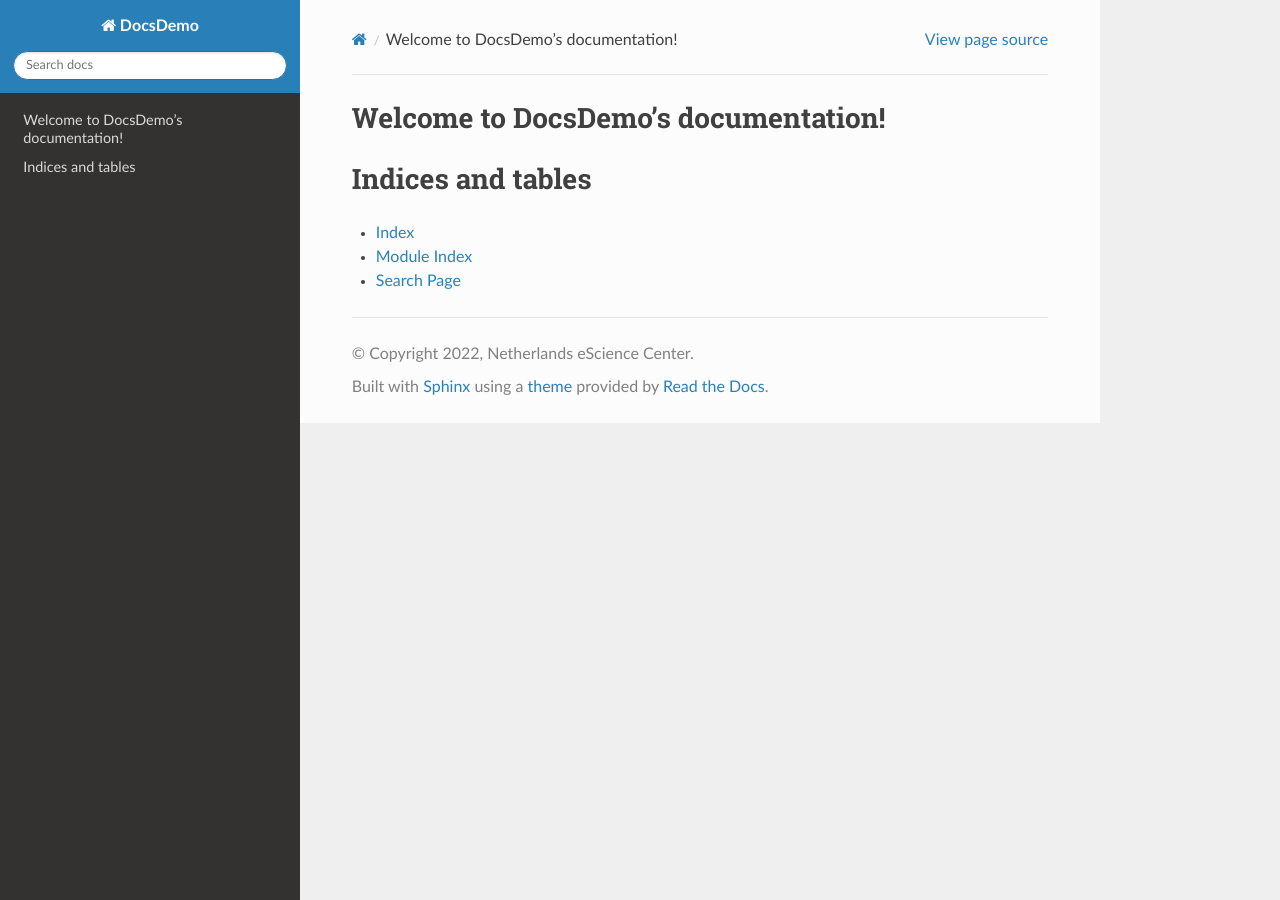
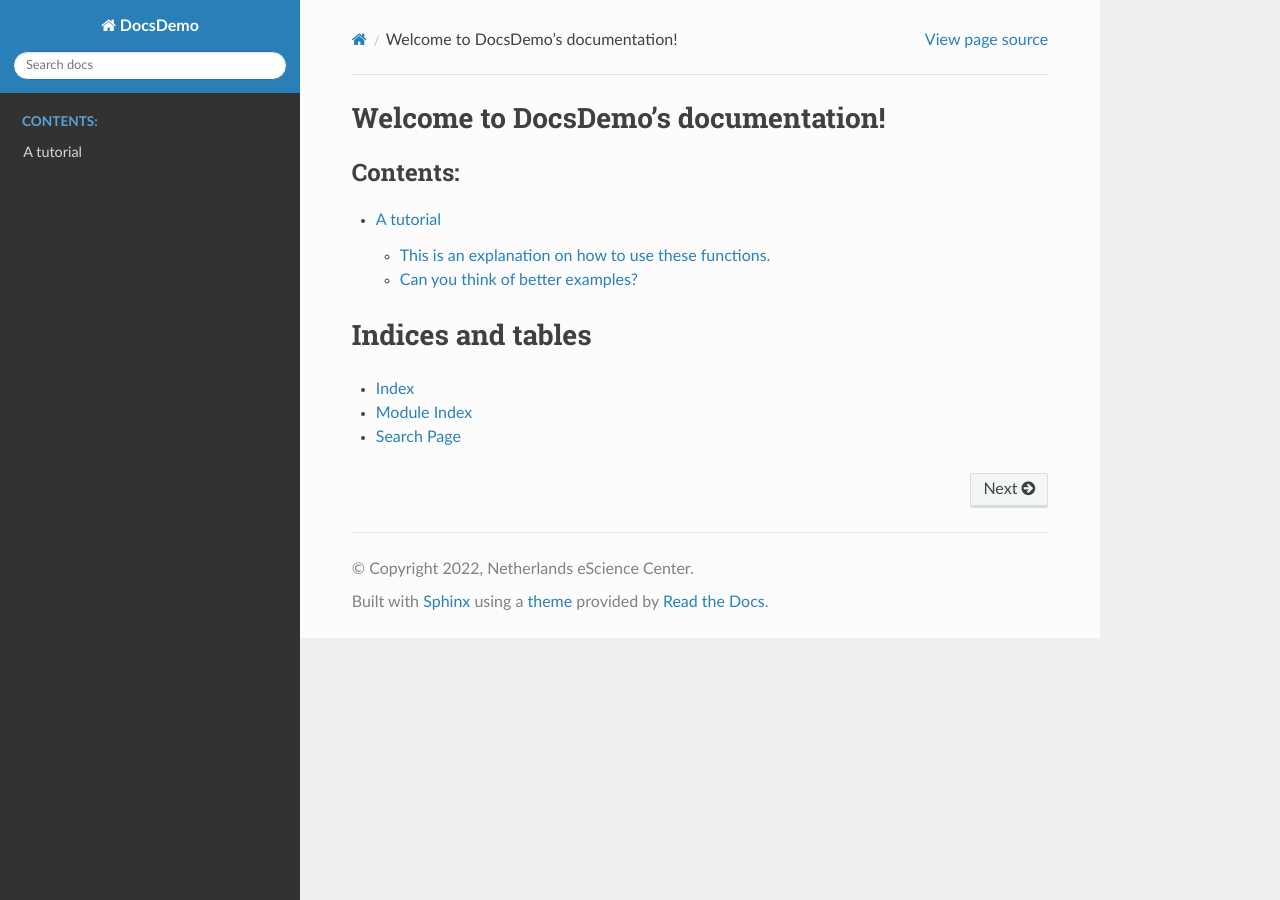
Before and after one commit to bvreede/docsdemo, a Sphinx documentation site: the page built from docs/index.rst, in a window 1280 px wide. Built offline with Sphinx 7.4.7 and the Read the Docs theme 2.0.0, drawn with Linux system fonts in a browser that asks for light colours.

```diff
--- /dev/null
+++ b/docs/extra_info.rst
@@ -0,0 +1,22 @@
+A tutorial
+=============
+
+.. _Chapter one:
+
+This is an explanation on how to use these functions.
+-----------------------------------------------------
+
+These are maths functions, and they are not all that complex.
+Simply use them like:
+
+.. code-block:: python
+
+    add(1,3)
+
+Which should result in `4`.
+
+
+.. _Chapter two:
+
+Can you think of better examples?
+---------------------------------
--- a/docs/index.rst
+++ b/docs/index.rst
@@ -10,6 +10,7 @@ Welcome to DocsDemo's documentation!
    :maxdepth: 2
    :caption: Contents:
 
+   extra_info.rst
 
 
 Indices and tables
```
